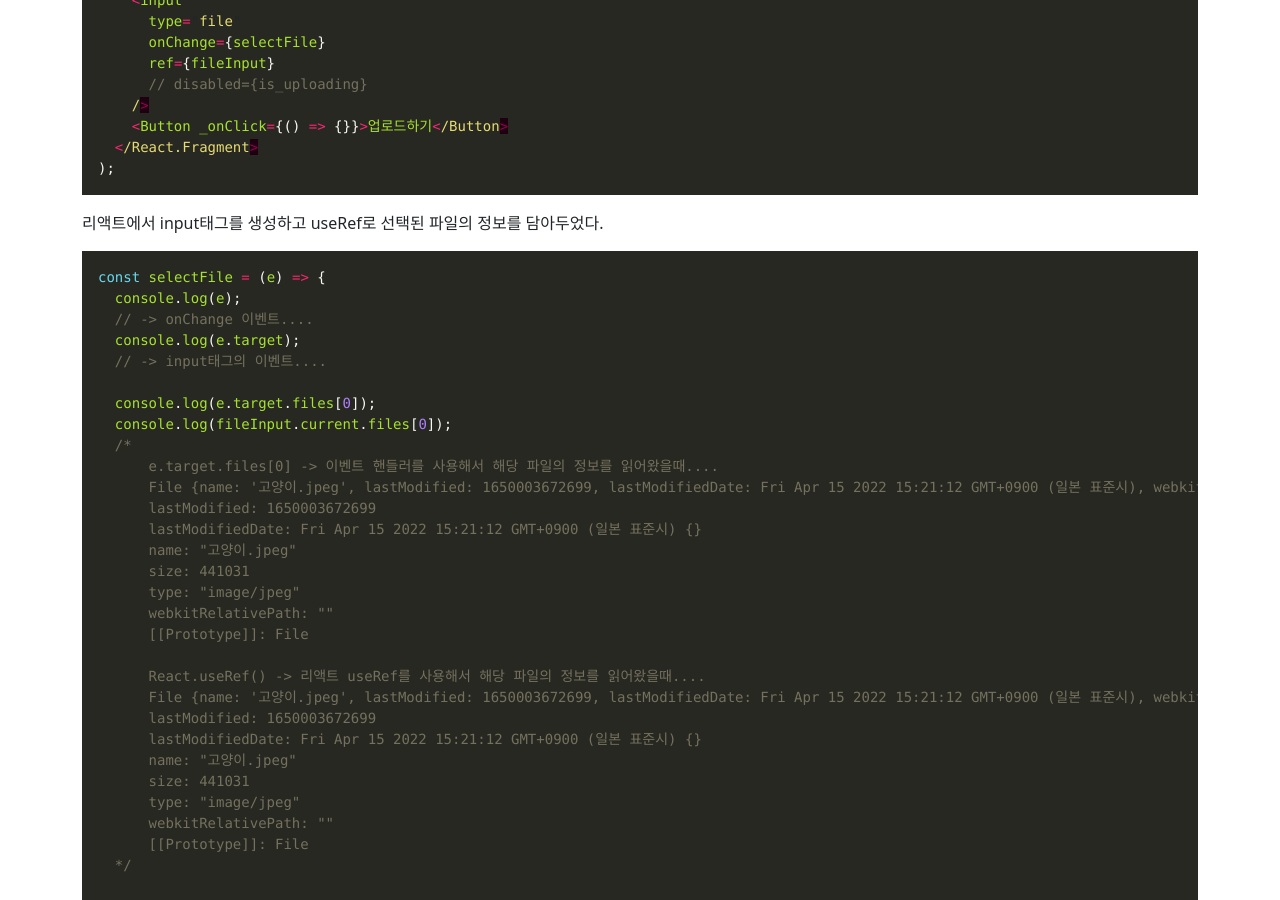
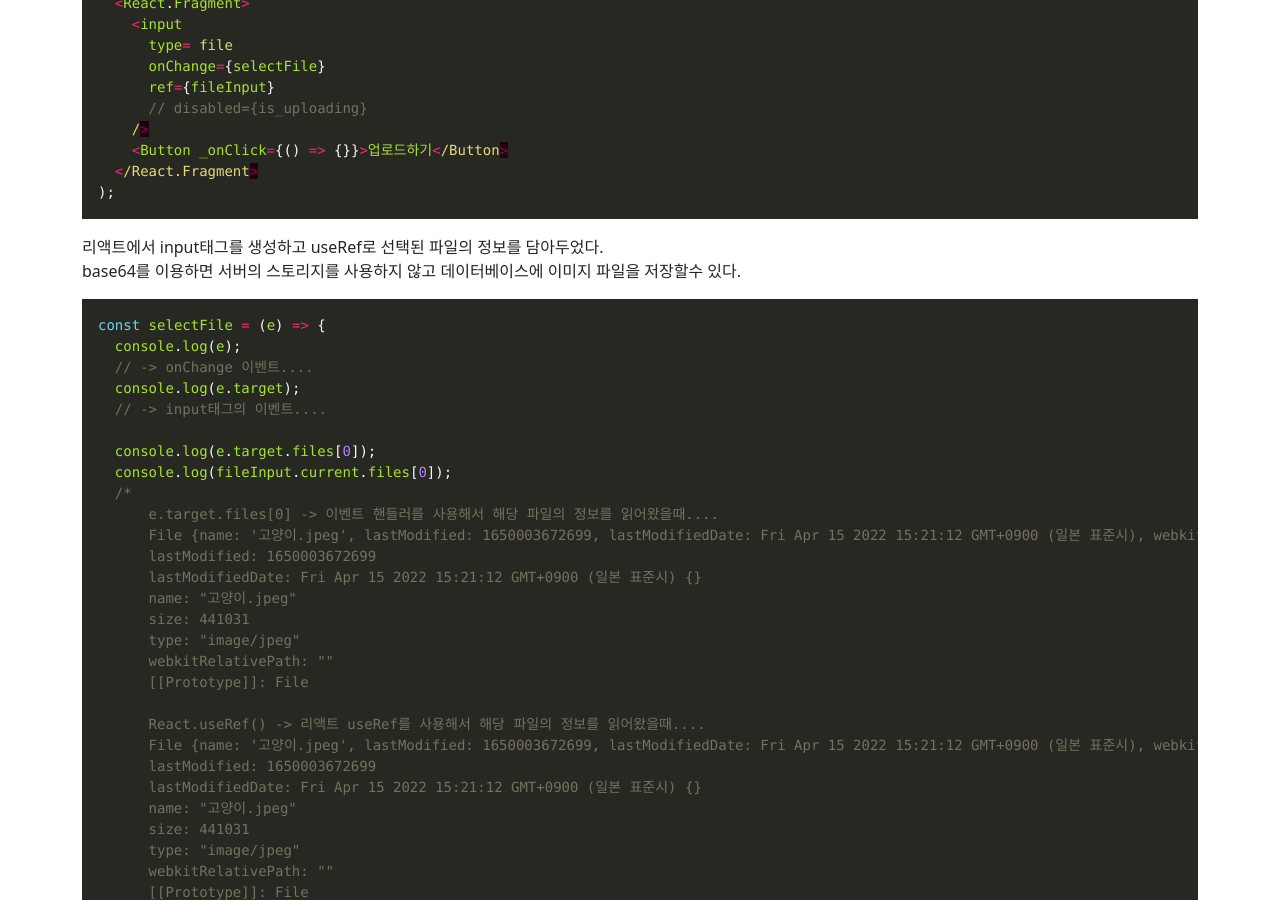
Before and after one commit to fomula91/fomula91.github.io, a Jekyll site: the page built from _posts/2022-4-21-TodayIdo.md, in a window 1280 px wide and 900 px high, scrolled down 378 px. Built offline with Jekyll 4.4.1, drawn with Linux system fonts in a browser that asks for light colours.

Commit message:
update post

````diff
--- a/_posts/2022-4-21-TodayIdo.md
+++ b/_posts/2022-4-21-TodayIdo.md
@@ -24,6 +24,7 @@ return (
 ```
 
 리액트에서 input태그를 생성하고 useRef로 선택된 파일의 정보를 담아두었다.
+base64를 이용하면 서버의 스토리지를 사용하지 않고 데이터베이스에 이미지 파일을 저장할수 있다.
 
 ```javascript
 const selectFile = (e) => {
````
